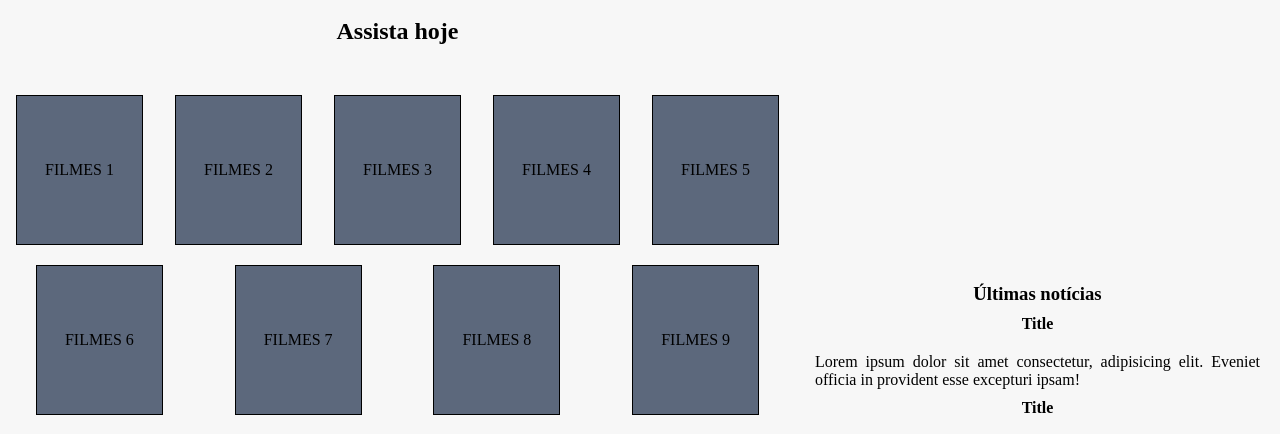
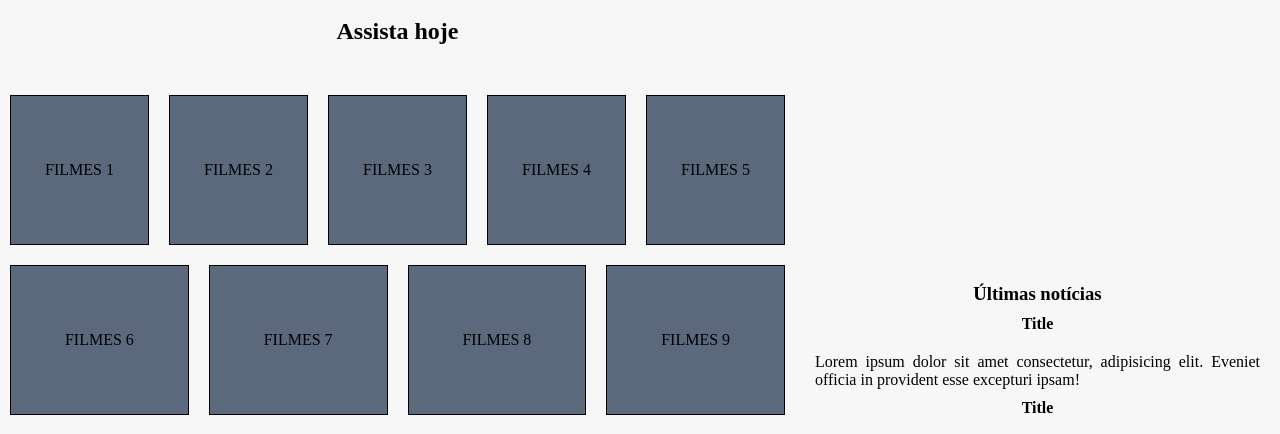
Before and after one commit to milena-cordeiro/trybe-exercicios, a plain HTML site: page fundamentos/secao-5-HTML-CSS-Forms-Flexbox-Responsivo/dia-4-CSS-flexbox-pt1/index.html in a window 1280 px wide. Shown: the part 322-756 px from the top of the page. Drawn offline with Linux system fonts and the light colour scheme.

Commit message:
adicionando flex-grow ao card-container div

```diff
--- a/fundamentos/secao-5-HTML-CSS-Forms-Flexbox-Responsivo/dia-4-CSS-flexbox-pt1/style.css
+++ b/fundamentos/secao-5-HTML-CSS-Forms-Flexbox-Responsivo/dia-4-CSS-flexbox-pt1/style.css
@@ -82,6 +82,8 @@ body {
   margin: 10px;
   /* base de 16% para as div do container de seu card */
   flex-basis: 16%;
+  /* propriedade com o valor 1 que faça com que suas div do container de filmes ocupe todo o espaço em branco */
+  flex-grow: 1;
 }
 
 .aside-container {
```
